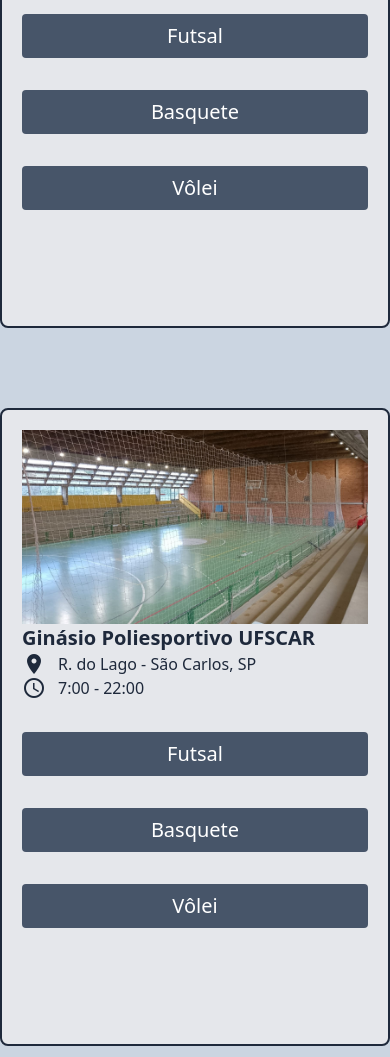
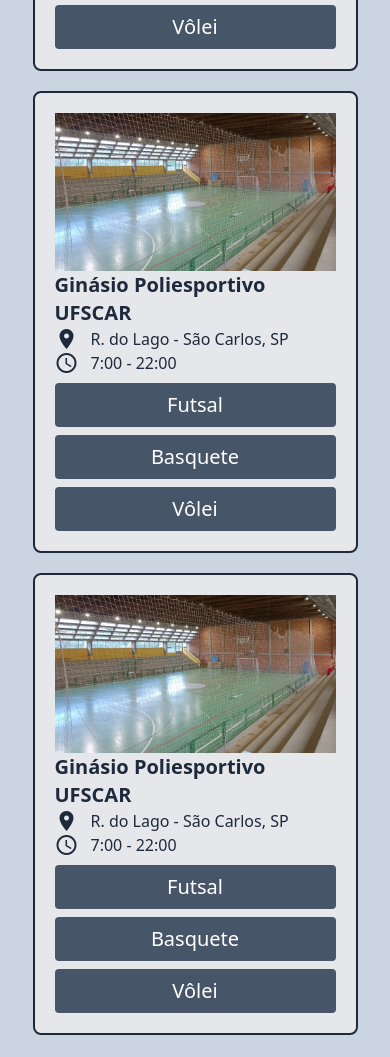
Before and after one commit to matheusymm/web2-aa1, a website: page resultados.html in a window 390 px wide. Shown: the part 543-1600 px from the top of the page. After the commit the page ends 1578 px from the top, so only its background shows below. Drawn offline with nearby package versions, Linux system fonts and the light colour scheme; files that its build step writes are made by us from their sources.

Commit message:
feat(main) fix some bugs in lg++ screens

```diff
--- a/resultados.html
+++ b/resultados.html
@@ -19,30 +19,56 @@
           x.style.display = "none";
         }
       }
-      document.addEventListener("DOMContentLoaded", function(){
+      document.addEventListener("DOMContentLoaded", function () {
         const htmlElement = document.documentElement;
 
-        const toggleDarkMode = () =>{
-          htmlElement.classList.toggle('dark');
+        const toggleDarkMode = () => {
+          htmlElement.classList.toggle("dark");
         };
 
-        document.getElementById("darkModeToggle").addEventListener("click", toggleDarkMode);
+        document
+          .getElementById("darkModeToggle")
+          .addEventListener("click", toggleDarkMode);
       });
     </script>
   </head>
 
-<body class=" bg-slate-300 dark:bg-slate-800 w-full h-dvh min-h-dvh flex flex-col items-center pt-20 pb-20">
-
-    <header class="fixed top-0 left-0 w-full h-14 p-4 flex flex-row justify-between items-center bg-gray-200 dark:bg-gray-900 border-b-2 border-slate-800 dark:border-gray-300">
-    <div onclick="toggleMenu()" class="flex flex-row gap-x-4 select-none cursor-pointer lg:hidden dark:text-gray-200">
+  <body
+    class="bg-slate-300 dark:bg-slate-800 w-full h-dvh min-h-dvh flex flex-col items-center pt-20 pb-20"
+  >
+    <header
+      class="fixed top-0 left-0 w-full h-14 p-4 flex flex-row justify-between items-center bg-gray-200 dark:bg-gray-900 border-b-2 border-slate-800 dark:border-gray-300"
+    >
+      <div
+        onclick="toggleMenu()"
+        class="flex flex-row gap-x-4 select-none cursor-pointer lg:hidden dark:text-gray-200"
+      >
         <i class="material-icons">menu</i>
       </div>
-    <div class="font-bold text-2xl cursor-pointer select-none dark:text-gray-200">Sportify</div>
-    <div id="menu" class="lg:border-b-0 border-b border-slate-800 dark:border-gray-300 fixed top-14 left-0 w-full z-10 hidden flex-col p-2 gap-y-2 text-sm font-semibold bg-gray-200 border-t border-t-gray-300 dark:bg-gray-900 lg:static lg:top-0 lg:flex lg:flex-row lg:justify-end lg:text-sm lg:border-t-0">
-        <div class="p-2 cursor-pointer select-none hover:text-orange-800 dark:text-gray-200 dark:hover:text-orange-300">Entre</div>
-        <div class="p-2 cursor-pointer select-none hover:text-orange-800 dark:text-gray-200 dark:hover:text-orange-300">Cadastre-se</div>
+      <div
+        class="font-bold text-2xl cursor-pointer select-none dark:text-gray-200"
+      >
+        Sportify
       </div>
-    <div id="darkModeToggle" class="select-none cursor-pointer hover:text-yellow-500 dark:text-gray-200">
+      <div
+        id="menu"
+        class="lg:border-b-0 border-b border-slate-800 dark:border-gray-300 fixed top-14 left-0 w-full z-10 hidden flex-col p-2 gap-y-2 text-sm font-semibold bg-gray-200 border-t border-t-gray-300 dark:bg-gray-900 lg:static lg:top-0 lg:flex lg:flex-row lg:justify-end lg:text-sm lg:border-t-0"
+      >
+        <div
+          class="p-2 cursor-pointer select-none hover:text-orange-800 dark:text-gray-200 dark:hover:text-orange-300"
+        >
+          Entre
+        </div>
+        <div
+          class="p-2 cursor-pointer select-none hover:text-orange-800 dark:text-gray-200 dark:hover:text-orange-300"
+        >
+          Cadastre-se
+        </div>
+      </div>
+      <div
+        id="darkModeToggle"
+        class="select-none cursor-pointer hover:text-yellow-500 dark:text-gray-200"
+      >
         <div class="dark:hidden">
           <i class="material-icons">dark_mode</i>
         </div>
@@ -52,204 +78,193 @@
       </div>
     </header>
 
+    <div class="w-full max-w-xl flex items-center justify-between px-4 mb-5">
+      <h1 class="text-slate-800 dark:text-gray-300 font-bold">
+        Resultados para São Carlos-SP:
+      </h1>
 
-    <div class="w-full max-w-xl flex items-center justify-between px-4 mb-10">
-      <h1 class="text-slate-800 dark:text-gray-300 font-bold">Mostrando resultados para São Carlos-SP:</h1>
-
-      <button class="flex items-center bg-slate-200 text-slate-800 dark:text-gray-600 px-3 py-1
-       rounded-md text-sm hover:bg-slate-500 hover:text-white transition-colors duration-300
-       border-2 border-slate-800 dark:border-gray-300">
+      <button
+        class="flex items-center bg-slate-200 text-slate-800 dark:text-gray-600 px-3 py-1 rounded-md text-sm hover:bg-slate-500 hover:text-white transition-colors duration-300 border-2 border-slate-800 dark:border-gray-300"
+      >
         <i class="material-icons mr-1">filter_list</i>
         Filtros
       </button>
 
-      <button class="flex items-center bg-slate-200 text-slate-800 dark:text-gray-600 px-3 py-1
-       rounded-md text-sm hover:bg-slate-500 hover:text-white transition-colors duration-300
-       border-2 border-slate-800 dark:border-gray-300">
+      <button
+        class="flex items-center bg-slate-200 text-slate-800 dark:text-gray-600 px-3 py-1 rounded-md text-sm hover:bg-slate-500 hover:text-white transition-colors duration-300 border-2 border-slate-800 dark:border-gray-300"
+      >
         <i class="material-icons mr-1">search</i>
         Nova busca
       </button>
     </div>
 
-
-    <div class="mx-auto max-w-xl p-5 rounded-lg bg-gray-200 dark:bg-slate-700 m-10 flex flex-col md:flex-row gap-x-2
-    border-2 border-slate-800 dark:border-gray-300">
-
+    <div
+      class="w-5/6 mx-auto max-w-xl p-5 mb-5 rounded-lg bg-gray-200 dark:bg-slate-700 flex flex-col md:flex-row md:w-3/4 gap-x-2 border-2 border-slate-800 dark:border-gray-300"
+    >
       <div class="md:w-1/2 flex flex-col">
         <div class="w-full h-full flex items-center justify-center">
           <img src="images/quadra1.jpeg" class="w-full h-full rounded-p2" />
         </div>
       </div>
 
-    <div class="md:w-1/2 ">
+      <div class="md:w-1/2">
         <div class="flex flex-col w-full">
-
           <div class="flex-1 text-left text-slate-800 dark:text-gray-300">
             <p class="text-xl font-bold">Ginásio Poliesportivo UFSCAR</p>
           </div>
 
-        <div class="flex-1 text-left flex items-center gap-1  text-slate-800 dark:text-gray-300">
+          <div
+            class="flex-1 text-left flex items-center gap-1 text-slate-800 dark:text-gray-300"
+          >
             <i class="material-icons mr-2">location_on</i>
             R. do Lago - São Carlos, SP
           </div>
 
-        <div class="flex-1 text-left flex items-center gap-1  text-slate-800 dark:text-gray-300">
+          <div
+            class="flex-1 text-left flex items-center gap-1 text-slate-800 dark:text-gray-300"
+          >
             <i class="material-icons mr-2">schedule</i>
             7:00 - 22:00
           </div>
 
           <div class="flex-1">
-          <div class="flex flex-col md:flex-row gap-x-2 justify-items-start mb-24 md:mb-0">
-            <p class="select-none text-xl mt-8 rounded p-2 sm:w-1/3 text-center
-              bg-slate-600 text-white hover:bg-blue-700
-              active:bg-blue-500 dark:bg-slate-400 dark:text-slate-800
-              dark:hover:bg-blue-900 dark:hover:text-blue-300
-              dark:active:bg-blue-700 md:text-base">
+            <div
+              class="flex flex-col md:flex-row gap-x-2 justify-items-start md:mb-0"
+            >
+              <p
+                class="select-none text-xl mt-2 md:mt-8 rounded p-2 sm:w-1/3 text-center bg-slate-600 text-white hover:bg-blue-700 active:bg-blue-500 dark:bg-slate-400 dark:text-slate-800 dark:hover:bg-blue-900 dark:hover:text-blue-300 dark:active:bg-blue-700 md:text-base"
+              >
                 Futsal
               </p>
 
-            <p class="select-none text-xl mt-8 rounded p-2 sm:w-1/3 text-center
-              bg-slate-600 text-white hover:bg-blue-700
-              active:bg-blue-500 dark:bg-slate-400 dark:text-slate-800
-              dark:hover:bg-blue-900 dark:hover:text-blue-300
-              dark:active:bg-blue-700 md:text-base">
+              <p
+                class="select-none text-xl mt-2 md:mt-8 rounded p-2 sm:w-1/3 text-center bg-slate-600 text-white hover:bg-blue-700 active:bg-blue-500 dark:bg-slate-400 dark:text-slate-800 dark:hover:bg-blue-900 dark:hover:text-blue-300 dark:active:bg-blue-700 md:text-base"
+              >
                 Basquete
               </p>
 
-            <p class="select-none text-xl mt-8 rounded p-2 sm:w-1/3 text-center
-              bg-slate-600 text-white hover:bg-blue-700
-              active:bg-blue-500 dark:bg-slate-400 dark:text-slate-800
-              dark:hover:bg-blue-900 dark:hover:text-blue-300
-              dark:active:bg-blue-700 md:text-base">
+              <p
+                class="select-none text-xl mt-2 md:mt-8 rounded p-2 sm:w-1/3 text-center bg-slate-600 text-white hover:bg-blue-700 active:bg-blue-500 dark:bg-slate-400 dark:text-slate-800 dark:hover:bg-blue-900 dark:hover:text-blue-300 dark:active:bg-blue-700 md:text-base"
+              >
                 Vôlei
               </p>
             </div>
           </div>
-
+        </div>
       </div>
     </div>
 
-</div>
-
-
-<div class="mx-auto max-w-xl p-5 rounded-lg bg-gray-200 dark:bg-slate-700 m-10 flex flex-col md:flex-row gap-x-2
-border-2 border-slate-800 dark:border-gray-300">
-
+    <div
+      class="w-5/6 mx-auto max-w-xl p-5 mb-5 rounded-lg bg-gray-200 dark:bg-slate-700 flex flex-col md:flex-row md:w-3/4 gap-x-2 border-2 border-slate-800 dark:border-gray-300"
+    >
       <div class="md:w-1/2 flex flex-col">
         <div class="w-full h-full flex items-center justify-center">
           <img src="images/quadra1.jpeg" class="w-full h-full rounded-p2" />
         </div>
       </div>
 
-  <div class="md:w-1/2 ">
+      <div class="md:w-1/2">
         <div class="flex flex-col w-full">
-
           <div class="flex-1 text-left text-slate-800 dark:text-gray-300">
             <p class="text-xl font-bold">Ginásio Poliesportivo UFSCAR</p>
           </div>
 
-      <div class="flex-1 text-left flex items-center gap-1  text-slate-800 dark:text-gray-300">
+          <div
+            class="flex-1 text-left flex items-center gap-1 text-slate-800 dark:text-gray-300"
+          >
             <i class="material-icons mr-2">location_on</i>
             R. do Lago - São Carlos, SP
           </div>
 
-      <div class="flex-1 text-left flex items-center gap-1  text-slate-800 dark:text-gray-300">
+          <div
+            class="flex-1 text-left flex items-center gap-1 text-slate-800 dark:text-gray-300"
+          >
             <i class="material-icons mr-2">schedule</i>
             7:00 - 22:00
           </div>
 
           <div class="flex-1">
-        <div class="flex flex-col md:flex-row gap-x-2 justify-items-start mb-24 md:mb-0">
-          <p class="select-none text-xl mt-8 rounded p-2 sm:w-1/3 text-center
-            bg-slate-600 text-white hover:bg-blue-700
-            active:bg-blue-500 dark:bg-slate-400 dark:text-slate-800
-            dark:hover:bg-blue-900 dark:hover:text-blue-300
-            dark:active:bg-blue-700 md:text-base">
+            <div
+              class="flex flex-col md:flex-row gap-x-2 justify-items-start md:mb-0"
+            >
+              <p
+                class="select-none text-xl mt-2 md:mt-8 rounded p-2 sm:w-1/3 text-center bg-slate-600 text-white hover:bg-blue-700 active:bg-blue-500 dark:bg-slate-400 dark:text-slate-800 dark:hover:bg-blue-900 dark:hover:text-blue-300 dark:active:bg-blue-700 md:text-base"
+              >
                 Futsal
               </p>
 
-          <p class="select-none text-xl mt-8 rounded p-2 sm:w-1/3 text-center
-            bg-slate-600 text-white hover:bg-blue-700
-            active:bg-blue-500 dark:bg-slate-400 dark:text-slate-800
-            dark:hover:bg-blue-900 dark:hover:text-blue-300
-            dark:active:bg-blue-700 md:text-base">
+              <p
+                class="select-none text-xl mt-2 md:mt-8 rounded p-2 sm:w-1/3 text-center bg-slate-600 text-white hover:bg-blue-700 active:bg-blue-500 dark:bg-slate-400 dark:text-slate-800 dark:hover:bg-blue-900 dark:hover:text-blue-300 dark:active:bg-blue-700 md:text-base"
+              >
                 Basquete
               </p>
 
-          <p class="select-none text-xl mt-8 rounded p-2 sm:w-1/3 text-center
-            bg-slate-600 text-white hover:bg-blue-700
-            active:bg-blue-500 dark:bg-slate-400 dark:text-slate-800
-            dark:hover:bg-blue-900 dark:hover:text-blue-300
-            dark:active:bg-blue-700 md:text-base">
+              <p
+                class="select-none text-xl mt-2 md:mt-8 rounded p-2 sm:w-1/3 text-center bg-slate-600 text-white hover:bg-blue-700 active:bg-blue-500 dark:bg-slate-400 dark:text-slate-800 dark:hover:bg-blue-900 dark:hover:text-blue-300 dark:active:bg-blue-700 md:text-base"
+              >
                 Vôlei
               </p>
             </div>
           </div>
-
+        </div>
       </div>
     </div>
 
-</div>
-
-
-<div class="mx-auto max-w-xl p-5 rounded-lg bg-gray-200 dark:bg-slate-700 m-10 flex flex-col md:flex-row gap-x-2
-border-2 border-slate-800 dark:border-gray-300">
-
+    <div
+      class="w-5/6 mx-auto max-w-xl p-5 mb-5 rounded-lg bg-gray-200 dark:bg-slate-700 flex flex-col md:flex-row md:w-3/4 gap-x-2 border-2 border-slate-800 dark:border-gray-300"
+    >
       <div class="md:w-1/2 flex flex-col">
         <div class="w-full h-full flex items-center justify-center">
           <img src="images/quadra1.jpeg" class="w-full h-full rounded-p2" />
         </div>
       </div>
 
-  <div class="md:w-1/2 ">
+      <div class="md:w-1/2">
         <div class="flex flex-col w-full">
-
           <div class="flex-1 text-left text-slate-800 dark:text-gray-300">
             <p class="text-xl font-bold">Ginásio Poliesportivo UFSCAR</p>
           </div>
 
-      <div class="flex-1 text-left flex items-center gap-1  text-slate-800 dark:text-gray-300">
+          <div
+            class="flex-1 text-left flex items-center gap-1 text-slate-800 dark:text-gray-300"
+          >
             <i class="material-icons mr-2">location_on</i>
             R. do Lago - São Carlos, SP
           </div>
 
-      <div class="flex-1 text-left flex items-center gap-1  text-slate-800 dark:text-gray-300">
+          <div
+            class="flex-1 text-left flex items-center gap-1 text-slate-800 dark:text-gray-300"
+          >
             <i class="material-icons mr-2">schedule</i>
             7:00 - 22:00
           </div>
 
           <div class="flex-1">
-        <div class="flex flex-col md:flex-row gap-x-2 justify-items-start mb-24 md:mb-0">
-          <p class="select-none text-xl mt-8 rounded p-2 sm:w-1/3 text-center
-            bg-slate-600 text-white hover:bg-blue-700
-            active:bg-blue-500 dark:bg-slate-400 dark:text-slate-800
-            dark:hover:bg-blue-900 dark:hover:text-blue-300
-            dark:active:bg-blue-700 md:text-base">
+            <div
+              class="flex flex-col md:flex-row gap-x-2 justify-items-start md:mb-0"
+            >
+              <p
+                class="select-none text-xl mt-2 md:mt-8 rounded p-2 sm:w-1/3 text-center bg-slate-600 text-white hover:bg-blue-700 active:bg-blue-500 dark:bg-slate-400 dark:text-slate-800 dark:hover:bg-blue-900 dark:hover:text-blue-300 dark:active:bg-blue-700 md:text-base"
+              >
                 Futsal
               </p>
 
-          <p class="select-none text-xl mt-8 rounded p-2 sm:w-1/3 text-center
-            bg-slate-600 text-white hover:bg-blue-700
-            active:bg-blue-500 dark:bg-slate-400 dark:text-slate-800
-            dark:hover:bg-blue-900 dark:hover:text-blue-300
-            dark:active:bg-blue-700 md:text-base">
+              <p
+                class="select-none text-xl mt-2 md:mt-8 rounded p-2 sm:w-1/3 text-center bg-slate-600 text-white hover:bg-blue-700 active:bg-blue-500 dark:bg-slate-400 dark:text-slate-800 dark:hover:bg-blue-900 dark:hover:text-blue-300 dark:active:bg-blue-700 md:text-base"
+              >
                 Basquete
               </p>
 
-          <p class="select-none text-xl mt-8 rounded p-2 sm:w-1/3 text-center
-            bg-slate-600 text-white hover:bg-blue-700
-            active:bg-blue-500 dark:bg-slate-400 dark:text-slate-800
-            dark:hover:bg-blue-900 dark:hover:text-blue-300
-            dark:active:bg-blue-700 md:text-base">
+              <p
+                class="select-none text-xl mt-2 md:mt-8 rounded p-2 sm:w-1/3 text-center bg-slate-600 text-white hover:bg-blue-700 active:bg-blue-500 dark:bg-slate-400 dark:text-slate-800 dark:hover:bg-blue-900 dark:hover:text-blue-300 dark:active:bg-blue-700 md:text-base"
+              >
                 Vôlei
               </p>
             </div>
           </div>
-
         </div>
       </div>
-
     </div>
-
+    </div>
   </body>
 </html>
```
Also changed, not shown: index.html (+6 -16 lines), login.html (+1 -4 lines), reserva.html (+1 -1 lines). Lines whose indentation alone changed are shown as unchanged.
